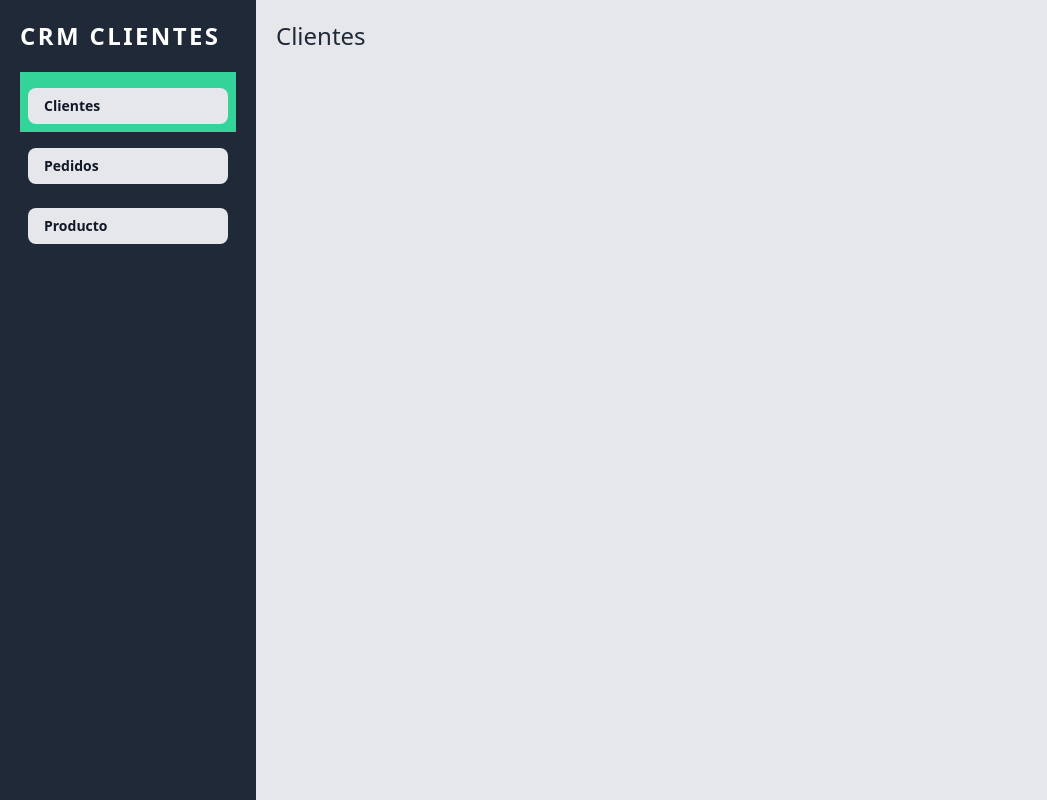
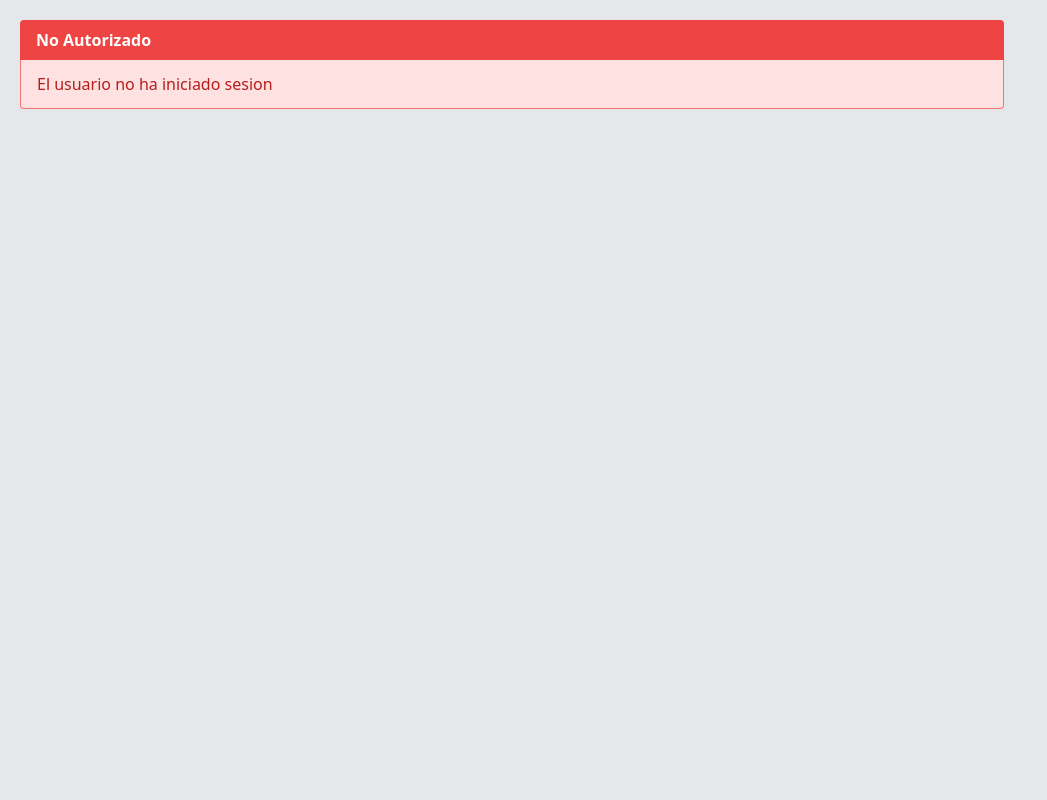
Before and after one commit to CamiloPenagos99/front-crm-next-graphql, a Next.js app: page / in a window 1280 px wide. Shown: the whole page, without its empty margins (0-1047 px from the left). Built offline with nearby package versions, Linux system fonts and the light colour scheme.

Commit message:
feat: conditional render, auth jwt

```diff
--- a/components/Layout.jsx
+++ b/components/Layout.jsx
@@ -1,8 +1,11 @@
 import Head from "next/head";
 import Sidebar from "./Sidebar";
 import { useRouter } from "next/router";
+import { useAuth } from "../hooks/useAuth";
 
 const Layout = ({ children }) => {
+  const { authenticated } = useAuth();
+  console.log("Estado de usuario:", authenticated);
   //router hook
   const router = useRouter();
   return (
@@ -19,11 +22,21 @@ const Layout = ({ children }) => {
         />
       </Head>
 
-      {(router.pathname === "/login" || router.pathname === "/registro" )? (
-       <div className="bg-gray-200 min-h-screen flex flex-col justify-center">
-           <div>  {children}</div>
-
-       </div>
+      {router.pathname === "/login" || router.pathname === "/registro" ? (
+        <div className="bg-gray-200 min-h-screen flex flex-col justify-center">
+          <div> {children}</div>
+        </div>
+      ) : !authenticated ? (
+        <div className="bg-gray-200 min-h-screen flex flex-col justify-center">
+          <div role="alert" className="sm:w-2/3 xl:w-4/5 sm:min-h-screen p-5">
+            <div className="bg-red-500 text-white font-bold rounded-t px-4 py-2">
+              No Autorizado
+            </div>
+            <div className="border border-t-0 border-red-400 rounded-b bg-red-100 px-4 py-3 text-red-700">
+              <p>El usuario no ha iniciado sesion</p>
+            </div>
+          </div>
+        </div>
       ) : (
         <div className="bg-gray-200 min-h-screen">
           <div className="flex min-h-screen">
--- a/hooks/useAuth.js
+++ b/hooks/useAuth.js
@@ -9,5 +9,5 @@ export const useAuth = () => {
     else if (!tkn) setAuthenticated(false);
   }, []);
 
-  return authenticated;
+  return {authenticated};
 };
```
